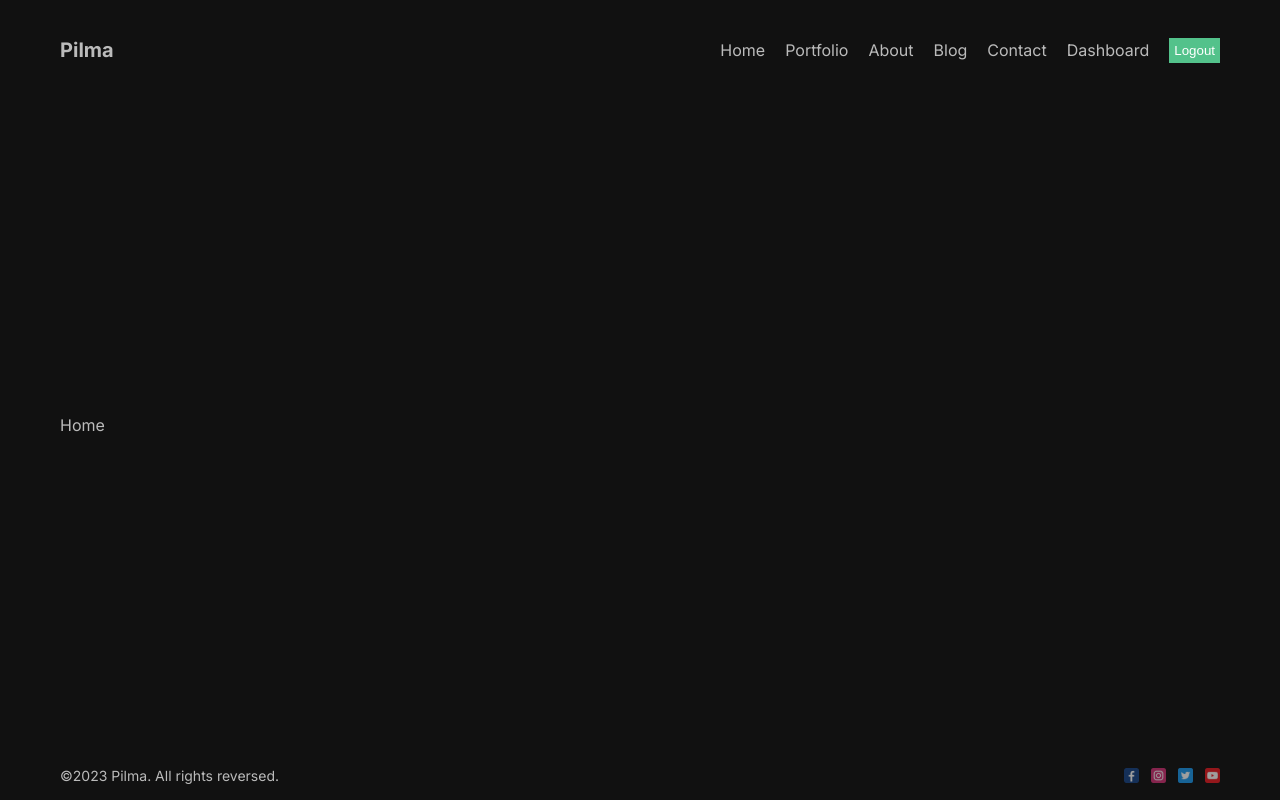
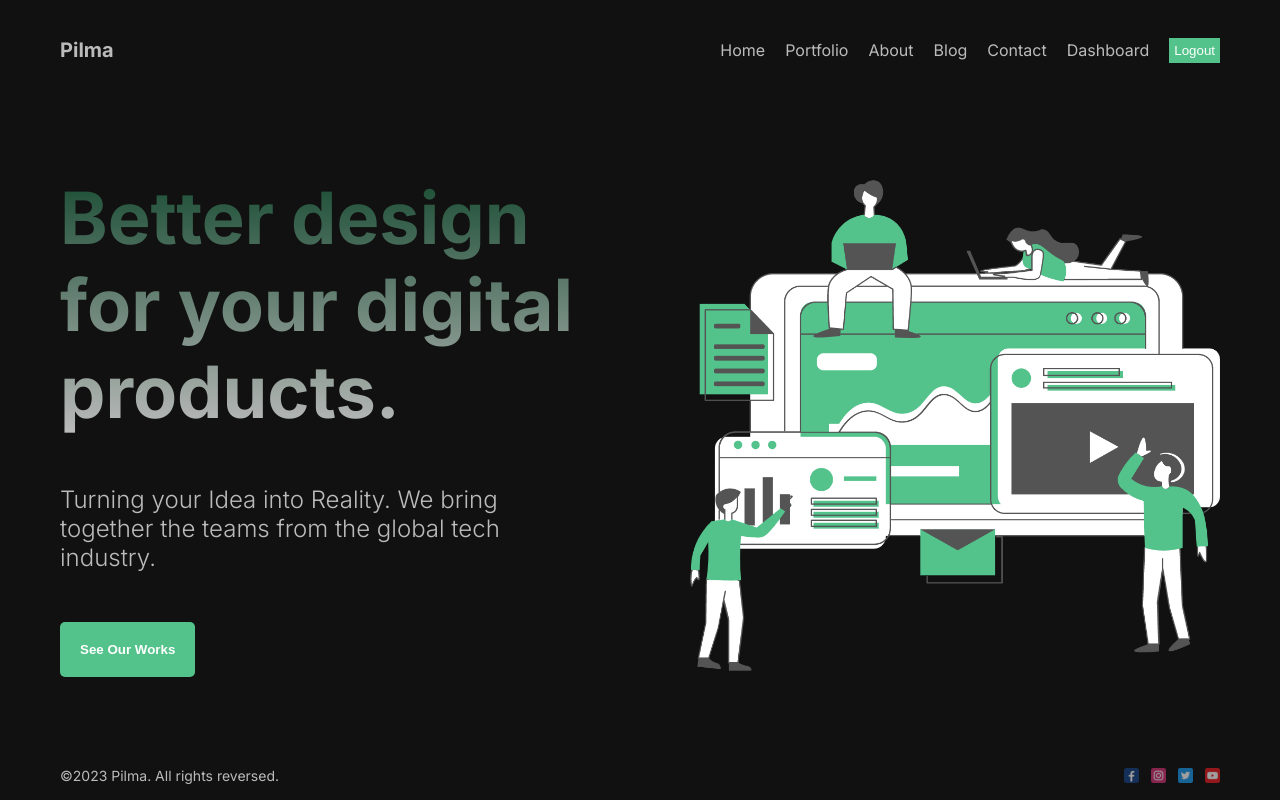
Before and after one commit to kanishkasd/nextJsBlog, a Next.js app: page / in a window 1280 px wide. Built offline with nearby package versions, Linux system fonts and the light colour scheme.

Commit message:
main page ui done

```diff
--- a/src/app/page.jsx
+++ b/src/app/page.jsx
@@ -1,5 +1,25 @@
+import Image from "next/image";
 import styles from "./page.module.css";
+import Hero from "/public/hero.png";
 
 export default function Home() {
-  return <div>Home</div>;
+  return (
+    <div className={styles.container}>
+      <div className={styles.items}>
+        <h1 className={styles.title}>
+          {" "}
+          Better design for your digital products.
+        </h1>
+        <p className={styles.desc}>
+          {" "}
+          Turning your Idea into Reality. We bring together the teams from the
+          global tech industry.
+        </p>
+        <button className={styles.button}>See Our Works</button>
+      </div>
+      <div className={styles.items}>
+        <Image src={Hero} alt="hero image" className={styles.image} />
+      </div>
+    </div>
+  );
 }
--- a/src/app/page.module.css
+++ b/src/app/page.module.css
@@ -1,3 +1,41 @@
 .container {
-  background-color: red;
+  display: flex;
+  align-items: center;
+  gap: 100px;
 }
+
+.items {
+  flex: 1;
+  display: flex;
+  flex-direction: column;
+  gap: 50px;
+}
+
+.image {
+  width: 100%;
+  height: 500px;
+  object-fit: cover;
+}
+
+.title {
+  font-size: 72px;
+  background: linear-gradient(to bottom, #194c33, #bbb);
+  -webkit-background-clip: text;
+  -webkit-text-fill-color: transparent;
+}
+
+.desc {
+  font-size: 24px;
+  font-weight: 300;
+}
+
+.button {
+  padding: 20px;
+  width: max-content;
+  background: #53c28b;
+  border: none;
+  border-radius: 5px;
+  color: white;
+  font-weight: 600;
+  cursor: pointer;
+}
```
